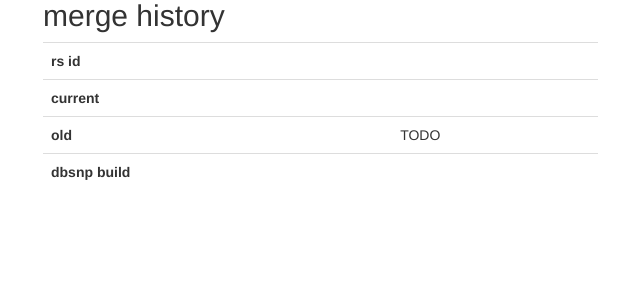
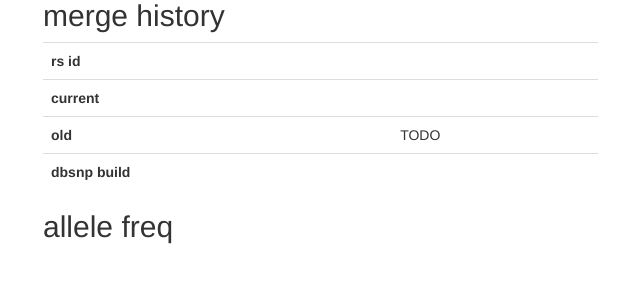
Before and after one commit to knmkr/dbsnp-pg, a Python web app: template contrib/web/djdbsnp/dbsnp/templates/index.html in a window 1280 px wide. Shown: the part 255-555 px from the top of the page, without its empty margins (27-667 px from the left). Run offline with Jinja, Linux system fonts and the light colour scheme; the template is opened without the code that fills it, so the values that code supplies are empty; some libraries are stand-ins or nearby versions.

Commit message:
add allele freq

```diff
--- a/contrib/web/djdbsnp/dbsnp/templates/index.html
+++ b/contrib/web/djdbsnp/dbsnp/templates/index.html
@@ -49,6 +49,22 @@
             </tr>
           </table>
 
+          <h2 class="sub-header">allele freq</h2>
+          <table class="table">
+            {% for source, allele_freq in allele_freqs.items %}
+              {% for allele, freq in allele_freq.items %}
+              <tr>
+                <th>{{ allele }}</th>
+                <td>{{ freq }}</td>
+              </tr>
+              {% endfor %}
+              <tr>
+                <th>allele freq source</th>
+                <td>{{ source }}</td>
+              </tr>
+            {% endfor %}
+          </table>
+
         </div>
       </div>
     </div>
```
Also changed, not shown: contrib/web/djdbsnp/dbsnp/models.py (+7 -0 lines), contrib/web/djdbsnp/dbsnp/views.py (+11 -6 lines).
